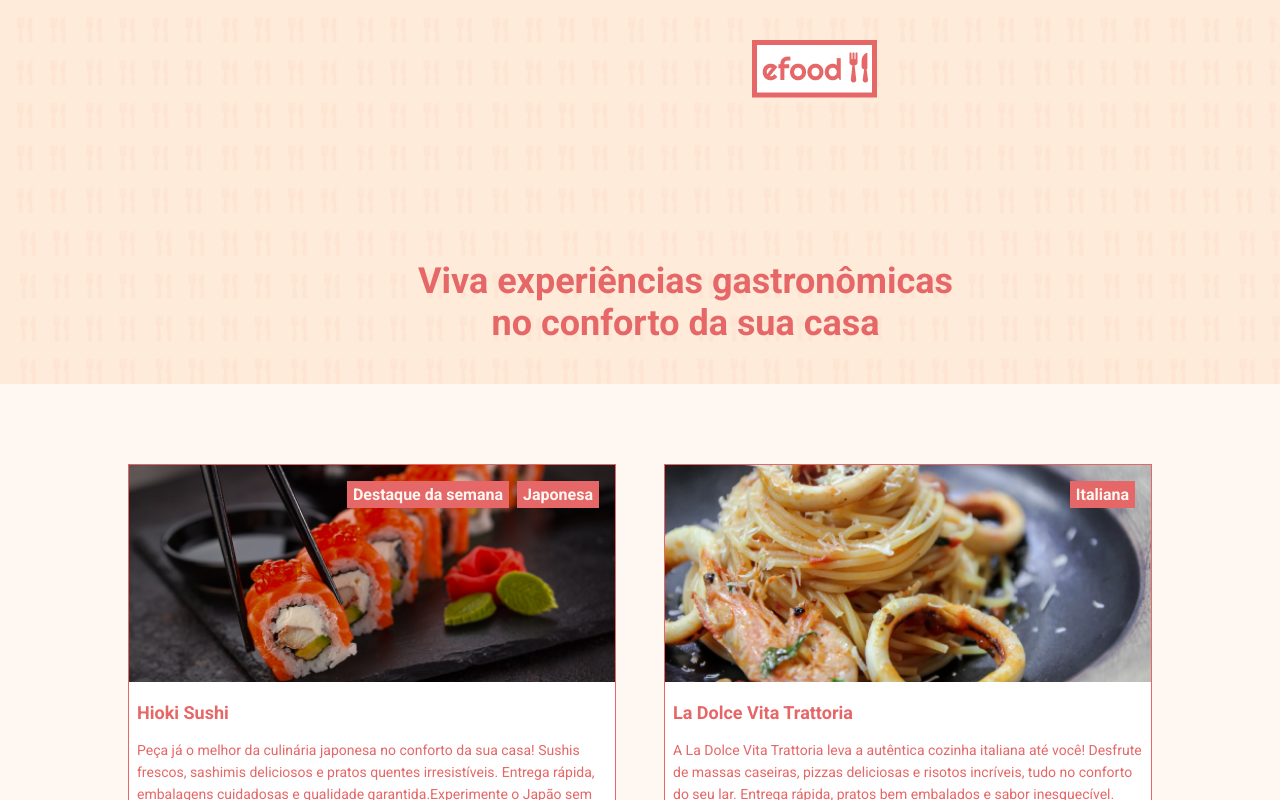
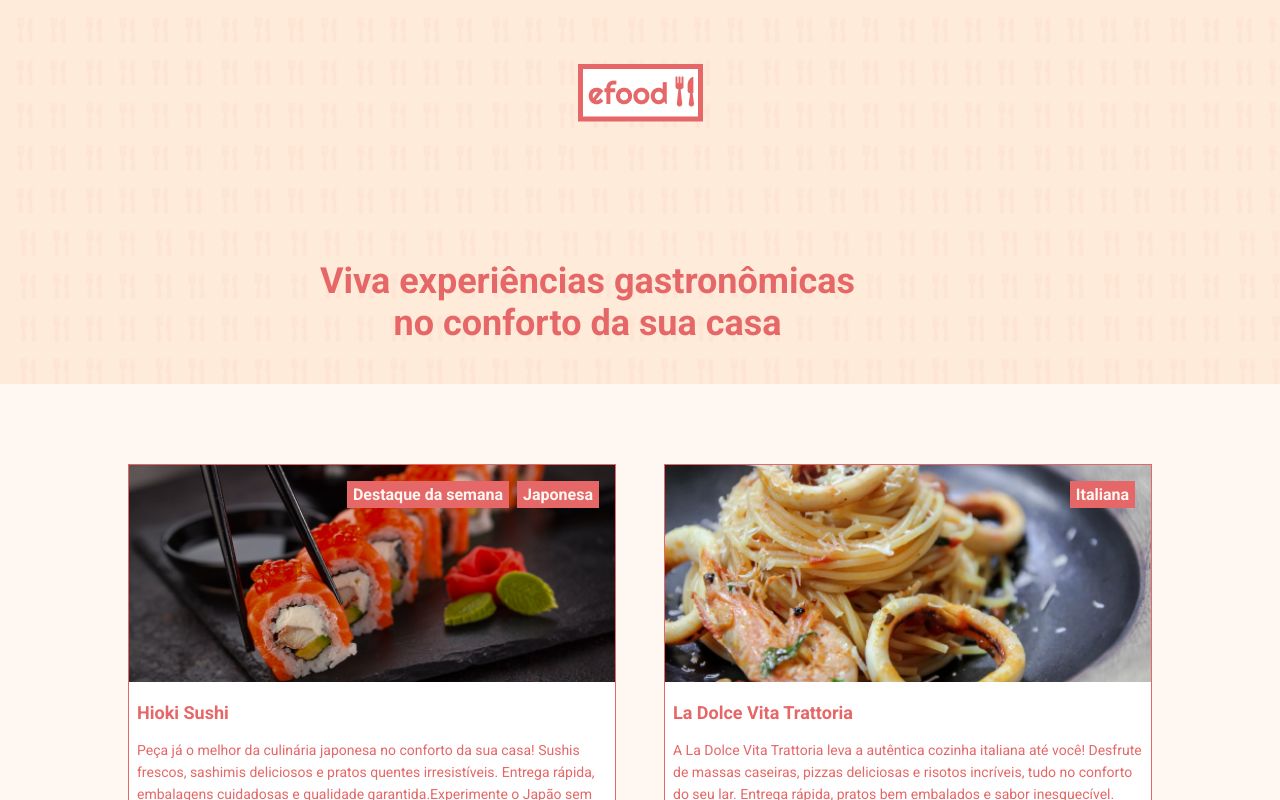
Before and after one commit to Gleison1991/efood, a React (Create React App) app: page / in a window 1280 px wide. Shown: the top 800 px of the page. Built offline with nearby package versions, Linux system fonts and the light colour scheme.

Commit message:
em andamento. Resolvido o erro do logo da home

```diff
--- a/src/components/Banner/index.tsx
+++ b/src/components/Banner/index.tsx
@@ -1,4 +1,4 @@
-import { Imagem, Titulo } from './styles'
+import { Imagem, Logo, Titulo } from './styles'
 
 import bannerImg from '../../assets/images/Vector.png'
 import logo from '../../assets/images/logo.png'
@@ -6,14 +6,12 @@ import logo from '../../assets/images/logo.png'
 const Banner = () => (
   <Imagem style={{ backgroundImage: `url(${bannerImg})` }}>
     <div className="container">
+      <Logo src={logo} alt="Efood" />
       <Titulo>
         Viva experiências gastronômicas <br />
         no conforto da sua casa
       </Titulo>
     </div>
-    <a href="#">
-      <img src={logo} alt="Efood" />
-    </a>
   </Imagem>
 )
 
--- a/src/components/Banner/styles.ts
+++ b/src/components/Banner/styles.ts
@@ -3,26 +3,24 @@ import styled from 'styled-components'
 export const Imagem = styled.div`
   width: 100%;
   height: 384px;
-  display: block;
+  display: flex;
+  flex-direction: column;
+  align-items: center;
   background-repeat: no-repeat;
   background-size: cover;
-  padding-top: 260px;
-  padding-left: 416px;
+`
 
-  img {
-    display: block;
-    margin-top: 40px;
-    margin-left: 336px;
-    margin-right: auto;
-    width: 125px;
-    top: 0;
-    position: fixed;
-    z-index: 1;
-  }
+export const Logo = styled.img`
+  position: absolute;
+  display: block;
+  margin-left: 450px;
+  top: 64px;
 `
 
 export const Titulo = styled.h2`
   font-size: 36px;
   font-weight: bold;
   max-width: 539px;
+  margin-top: 260px;
+  margin-left: 190px;
 `
--- a/src/components/Product/index.tsx
+++ b/src/components/Product/index.tsx
@@ -1,3 +1,4 @@
+import { Link } from 'react-router-dom'
 import Tag from '../Tag'
 
 import {
@@ -27,7 +28,9 @@ export const Product = ({ title, description, infos, image }: Props) => (
     <ContainerDescricao>
       <Titulo>{title}</Titulo>
       <Descricao>{description}</Descricao>
-      <Tag>Saiba mais</Tag>
+      <Link to="/restaurantes">
+        <Tag>Saiba mais</Tag>
+      </Link>
     </ContainerDescricao>
   </Card>
 )
```
